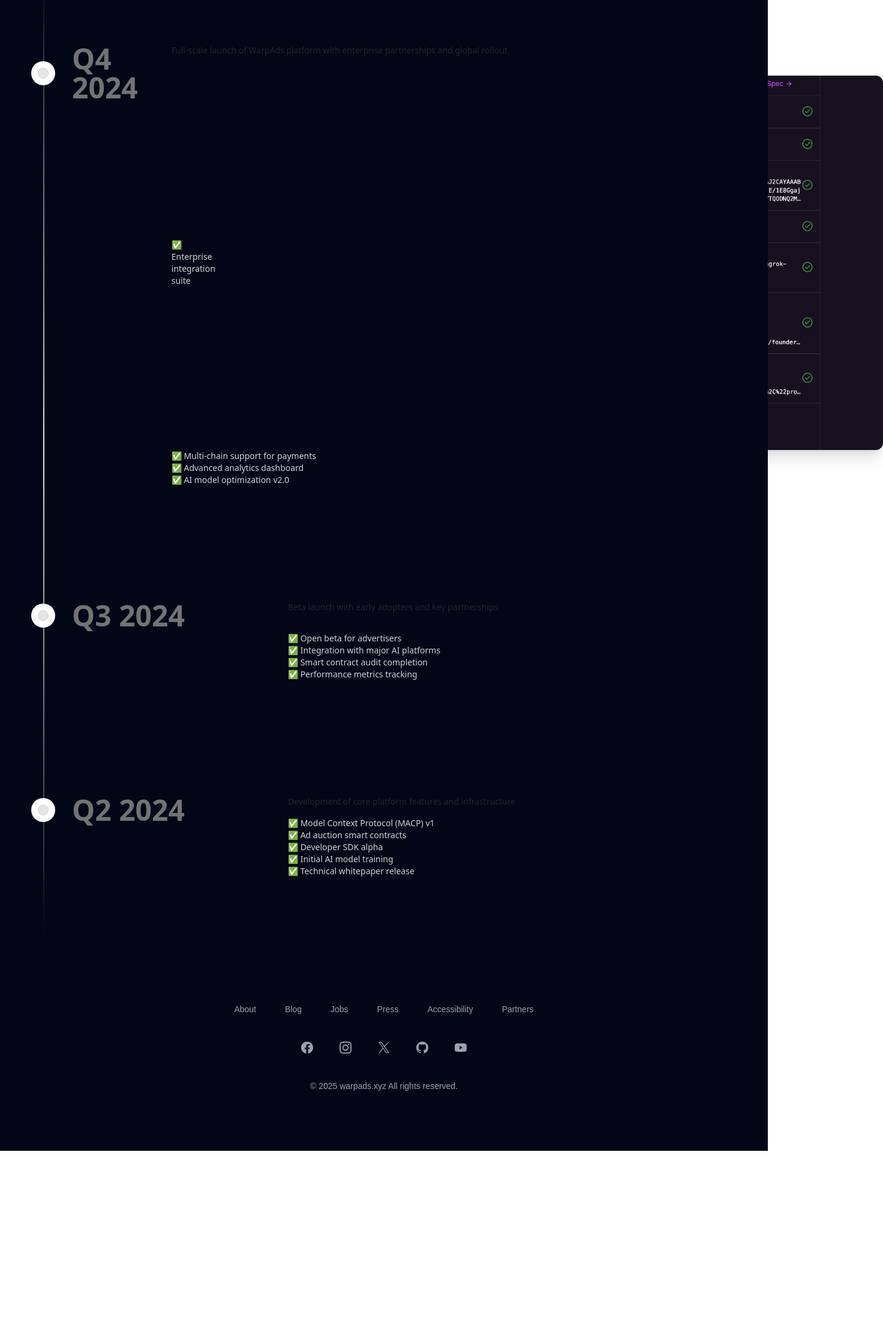
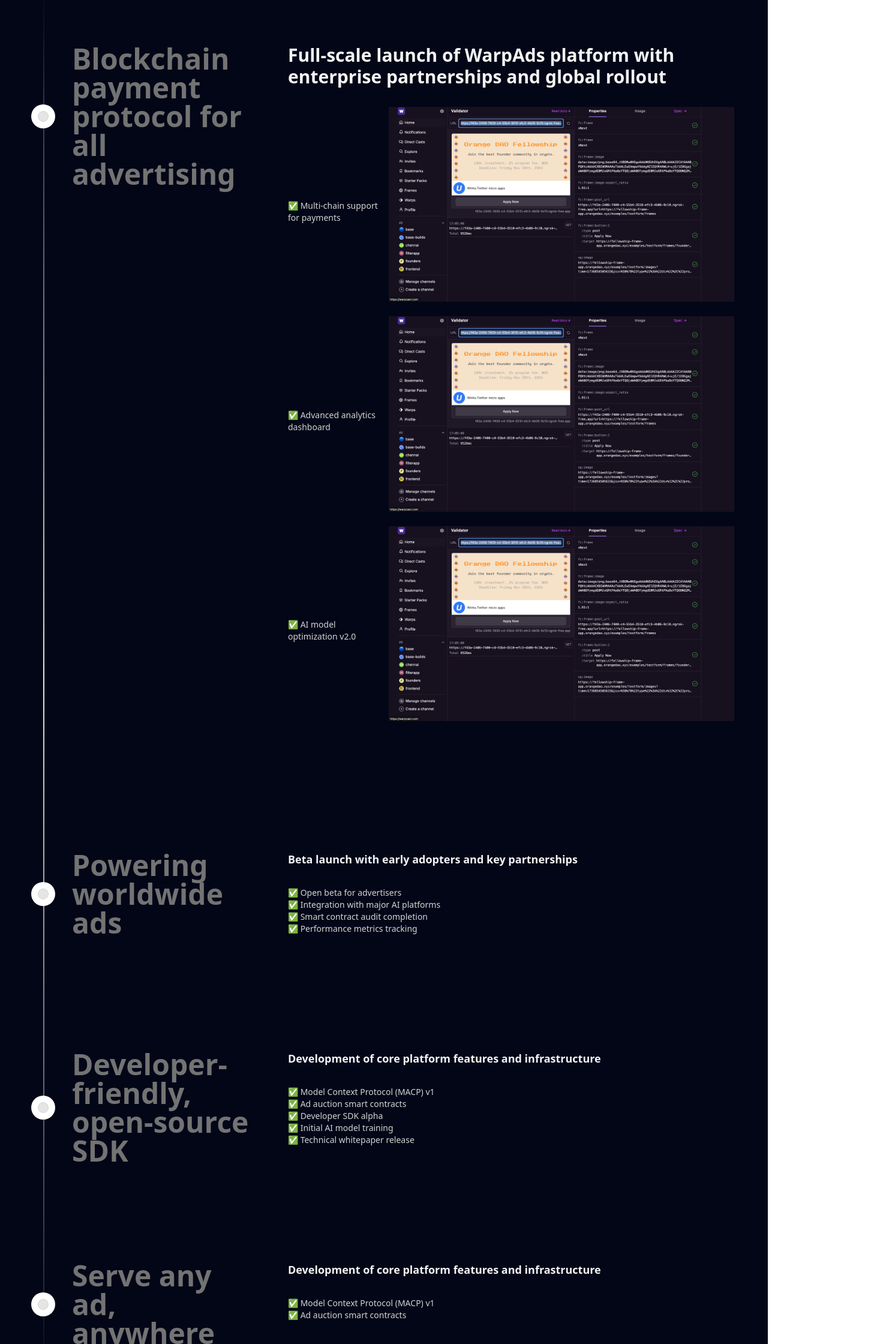
Before and after one commit to Thirumurugan7/warp-ads-landing, a Next.js app: page / in a window 1280 px wide. Shown: the part 2340-4580 px from the top of the page at 60% size, 1472 px wide, since content can reach past the window. Before the commit the page ends 4258 px from the top, so only its background shows below. Built offline with nearby package versions, Linux system fonts and the light colour scheme.

Commit message:
Refactor HomePage structure: Simplify main page by importing HomePage component, update HeroSection and HeroWrapper imports for consistency, and enhance Timeline content with new titles and improved styling for better readability.

```diff
--- a/app/page.tsx
+++ b/app/page.tsx
@@ -1,19 +1,5 @@
-"use client";
+import HomePage from "@/components/Pages/HomePage";
 
-import Timeline from "@/components/sections/timeline";
-import NavSection from "@/components/sections/NavSection";
-import CallToValue from "@/components/sections/CallToValue";
-import Vision from "@/components/sections/Vision";
-import Footer from "@/components/sections/Footer";
-import HeroSection from "@/components/sections/HeroSection";
-
-export default function HomePage() {
-  return <div className="relative bg-slate-950 min-h-screen">
-    <NavSection />
-    <HeroSection />
-    <CallToValue />
-    <Vision />
-    <Timeline />
-    <Footer />
-  </div>
+export default function Home() {
+  return <HomePage />
 }
--- /dev/null
+++ b/components/Pages/HomePage.tsx
@@ -0,0 +1,19 @@
+"use client";
+
+import Timeline from "@/components/Sections/Timeline";
+import NavSection from "@/components/Sections/NavSection";
+import CallToValue from "@/components/Sections/CallToValue";
+import Vision from "@/components/Sections/Vision";
+import Footer from "@/components/Sections/Footer";
+import HeroSection from "@/components/Sections/HeroSection";
+
+export default function HomePage() {
+    return <div className="relative bg-slate-950 min-h-screen">
+        <NavSection />
+        <HeroSection />
+        <CallToValue />
+        <Vision />
+        <Timeline />
+        <Footer />
+    </div>
+}
--- a/components/sections/HeroSection.tsx
+++ b/components/sections/HeroSection.tsx
@@ -1,6 +1,6 @@
 'use client'
 
-import HeroWrapper from "./HeroWrapper";
+import HeroWrapper from "@/components/Sections/HeroWrapper";
 import { motion } from "framer-motion";
 import { Button } from "@/components/ui/button";
 
--- a/components/sections/HeroWrapper.tsx
+++ b/components/sections/HeroWrapper.tsx
@@ -1,4 +1,5 @@
 "use client";
+
 import React from "react";
 import { motion } from "framer-motion";
 import { cn } from "@/lib/utils";
--- a/components/sections/Timeline.tsx
+++ b/components/sections/Timeline.tsx
@@ -10,44 +10,53 @@ import Image from "next/image";
 
 const data: { title: string; content: React.ReactNode }[] = [
     {
-        title: "Q4 2024",
+        title: "Blockchain payment protocol for all advertising",
         content: (
             <div>
-                <p className="text-neutral-800 dark:text-neutral-200 text-xs md:text-sm font-normal mb-8">
+                <p className="text-zinc-100 text-3xl font-bold mb-8">
                     Full-scale launch of WarpAds platform with enterprise partnerships and global rollout
                 </p>
                 <div className="mb-8">
                     <div className="flex gap-2 items-center text-neutral-300 text-xs md:text-sm">
-                        ✅ Enterprise integration suite
-                        <motion.img
-                            initial={{ opacity: 0, scale: 0.95 }}
-                            whileInView={{ opacity: 1, scale: 1 }}
-                            transition={{ duration: 0.8, delay: 0.4 }}
+                        ✅ Multi-chain support for payments
+                        <Image
                             alt="Product screenshot"
                             src="/assets/productpic.png"
                             width={2432}
                             height={1442}
-                            className="relative -z-20 min-w-full max-w-xl rounded-xl shadow-xl ring-1 ring-white/10 lg:row-span-4 lg:w-[64rem] lg:max-w-none"
+                            className="max-w-xl mb-6"
                         />
                     </div>
                     <div className="flex gap-2 items-center text-neutral-300 text-xs md:text-sm">
-                        ✅ Multi-chain support for payments
-                    </div>
-                    <div className="flex gap-2 items-center text-neutral-300 text-xs md:text-sm">
                         ✅ Advanced analytics dashboard
+                        <Image
+                            alt="Product screenshot"
+                            src="/assets/productpic.png"
+                            width={2432}
+                            height={1442}
+                            className="max-w-xl mb-6"
+                        />
                     </div>
                     <div className="flex gap-2 items-center text-neutral-300 text-xs md:text-sm">
                         ✅ AI model optimization v2.0
+                        <Image
+                            alt="Product screenshot"
+                            src="/assets/productpic.png"
+                            width={2432}
+                            height={1442}
+                            className="max-w-xl mb-6"
+                        />
                     </div>
                 </div>
+
             </div>
         ),
     },
     {
-        title: "Q3 2024",
+        title: "Powering worldwide ads",
         content: (
             <div>
-                <p className="text-neutral-800 dark:text-neutral-200 text-xs md:text-sm font-normal mb-8">
+                <p className="text-zinc-100 text-lg font-bold mb-8">
                     Beta launch with early adopters and key partnerships
                 </p>
                 <div className="mb-8">
@@ -68,10 +77,10 @@ const data: { title: string; content: React.ReactNode }[] = [
         ),
     },
     {
-        title: "Q2 2024",
+        title: "Developer-friendly, open-source SDK",
         content: (
             <div>
-                <p className="text-neutral-800 dark:text-neutral-200 text-xs md:text-sm font-normal mb-4">
+                <p className="text-zinc-100 text-lg font-bold mb-8">
                     Development of core platform features and infrastructure
                 </p>
                 <div className="mb-8">
@@ -89,6 +98,24 @@ const data: { title: string; content: React.ReactNode }[] = [
                     </div>
                     <div className="flex gap-2 items-center text-neutral-300 text-xs md:text-sm">
                         ✅ Technical whitepaper release
+                    </div>
+                </div>
+            </div>
+        ),
+    },
+    {
+        title: "Serve any ad, anywhere",
+        content: (
+            <div>
+                <p className="text-zinc-100 text-lg font-bold mb-8">
+                    Development of core platform features and infrastructure
+                </p>
+                <div className="mb-8">
+                    <div className="flex gap-2 items-center text-neutral-300 text-xs md:text-sm">
+                        ✅ Model Context Protocol (MACP) v1
+                    </div>
+                    <div className="flex gap-2 items-center text-neutral-300 text-xs md:text-sm">
+                        ✅ Ad auction smart contracts
                     </div>
                 </div>
             </div>
```
